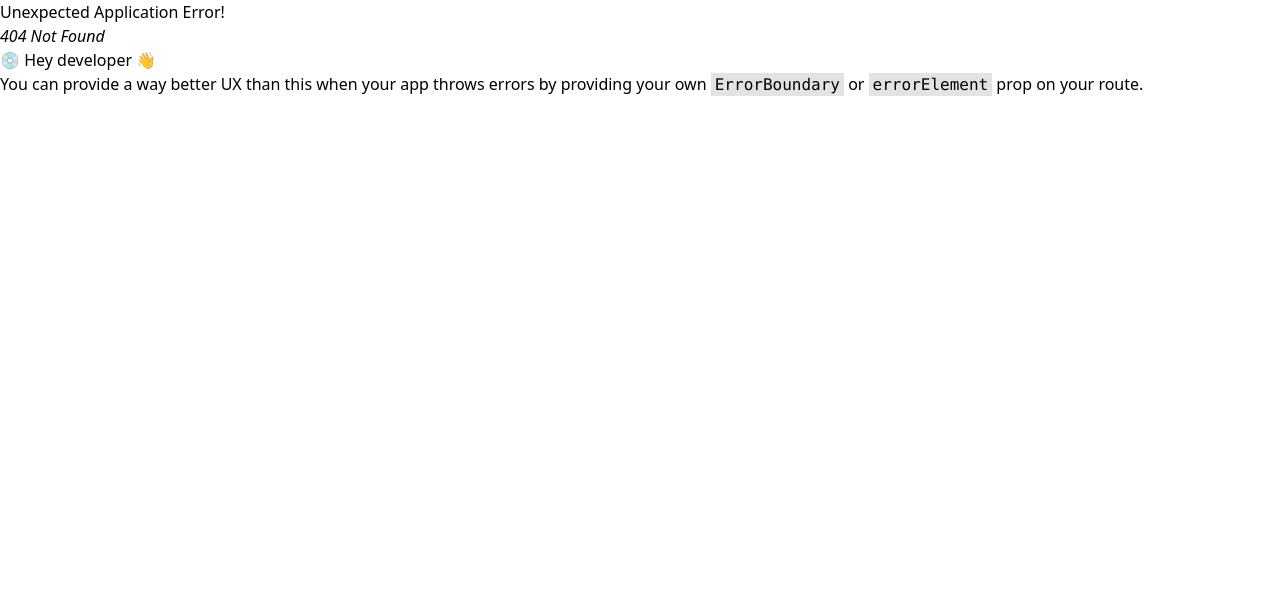
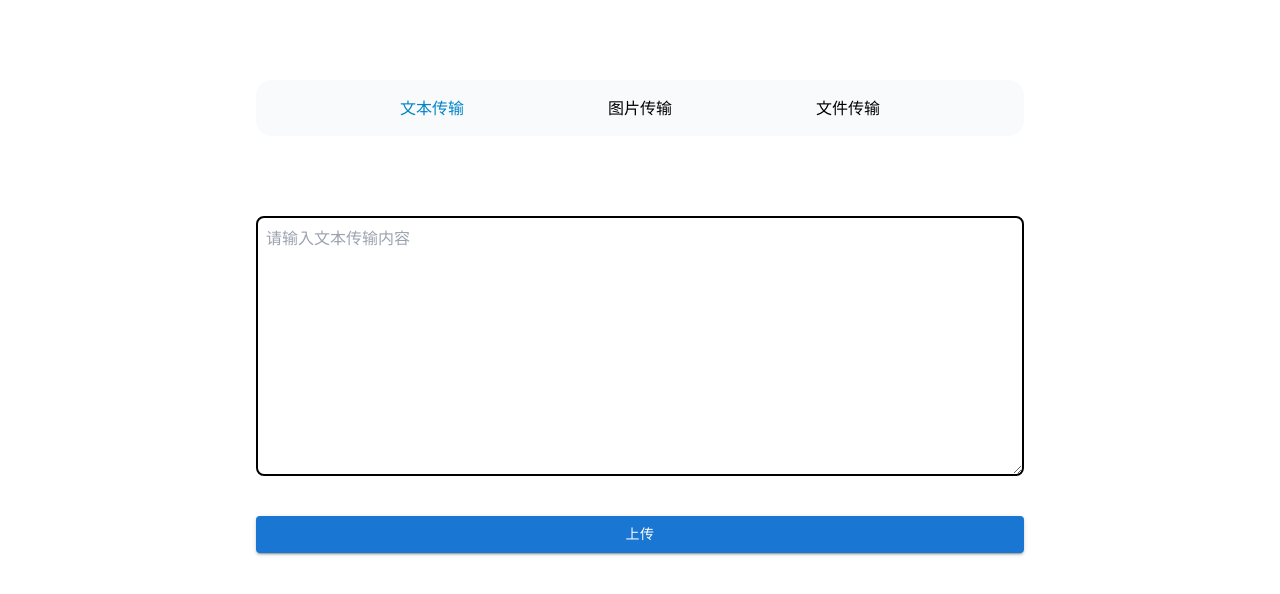
Before and after one commit to Code-LinPromise/fileTrans-front-end, a React (Vite) app in the folder fileTrans-front-end/: page /#/text in a window 1280 px wide. Before the commit this address had no page. Shown: the top 594 px of the page. Built offline with nearby package versions, Linux system fonts and the light colour scheme.

Commit message:
text finish

```diff
--- a/fileTrans-front-end/package.json
+++ b/fileTrans-front-end/package.json
@@ -10,6 +10,9 @@
     "preview": "vite preview"
   },
   "dependencies": {
+    "@emotion/react": "^11.11.4",
+    "@emotion/styled": "^11.11.0",
+    "@mui/material": "^5.15.12",
     "react": "^18.2.0",
     "react-dom": "^18.2.0",
     "react-router-dom": "^6.22.2"
--- /dev/null
+++ b/fileTrans-front-end/src/pages/File/index.tsx
@@ -0,0 +1,7 @@
+import React from 'react'
+
+export default function File() {
+  return (
+    <div>File</div>
+  )
+}
--- a/fileTrans-front-end/src/pages/Home/index.tsx
+++ b/fileTrans-front-end/src/pages/Home/index.tsx
@@ -1,14 +1,46 @@
-import React from 'react'
+import React, { useState } from 'react'
+import { Outlet } from 'react-router-dom'
+import { useNavigate } from 'react-router-dom'
 
+
+type TagType="text" | "photo" | "file"
+type TagListType={
+  name:string,
+  tag:TagType
+}
+const TagList:TagListType[]=[
+  {
+    name:"文本传输",
+    tag:"text"
+  },
+  {
+    name:"图片传输",
+    tag:"photo"
+  },
+  {
+    name:"文件传输",
+    tag:"file"
+  },
+];
 export default function Home() {
+  const navigate=useNavigate()
+  const [selectTag,setSelectTag]=useState<TagType>("text")
   return (
-    <div className="container mx-auto bg-gray-200 rounded-xl shadow border p-8 m-10">
-      <p className="text-3xl text-gray-700 font-bold mb-5">
-        Welcome!
-      </p>
-      <p className="text-gray-500 text-lg">
-        Hello React and tailwindcss
-      </p>
+    <div className="container mx-auto m-20 flex-auto flex items-center flex-col">
+      <ul className='flex  flex-auto  justify-evenly p-2 w-3/5  rounded-2xl bg-slate-50 '>
+        {
+          TagList.map((item)=>{
+            return <li key={item.tag}
+            className={`p-2  rounded-2xl  cursor-pointer transition-colors whitespace-nowrap ${selectTag===item.tag? "text-sky-600" : ""}`}
+            onClick={()=>{
+              setSelectTag(item.tag)
+              navigate(`/${item.tag}`)
+            }}
+            >{item.name}</li>
+          })
+        }
+      </ul>
+      <Outlet/>
     </div>
   )
 }
--- /dev/null
+++ b/fileTrans-front-end/src/pages/Photo/index.tsx
@@ -0,0 +1,11 @@
+import React from 'react'
+
+export default function Photo() {
+  return (
+    <div id="dropBox" className='w-3/5 h-32 my-20 border-solid border-slate-400 border-2 rounded-lg'>
+      <div>
+
+      </div>
+    </div>
+  )
+}
--- /dev/null
+++ b/fileTrans-front-end/src/pages/Text/index.tsx
@@ -0,0 +1,19 @@
+import React, { useState } from 'react'
+import Button from '@mui/material/Button';
+
+export default function Text() {
+  const [textValue,setTextValue]=useState<string>("")
+  return (
+    <div className='flex flex-col w-3/5 my-10'>
+      <textarea name="textarea" rows="10" cols="50" className='border-solid border-black border-2 my-10 rounded-lg p-2'
+      placeholder='请输入文本传输内容'
+      onChange={(e)=>{
+        console.log(e.target.value)
+        setTextValue(e.target.value)
+      }}
+      ></textarea>
+
+      <Button variant="contained" >上传</Button>
+    </div>
+  )
+}
```
Also changed, not shown: fileTrans-front-end/src/router/index.tsx (+20 -1 lines), 1 other file (tests, documents, lock files or other folders).
